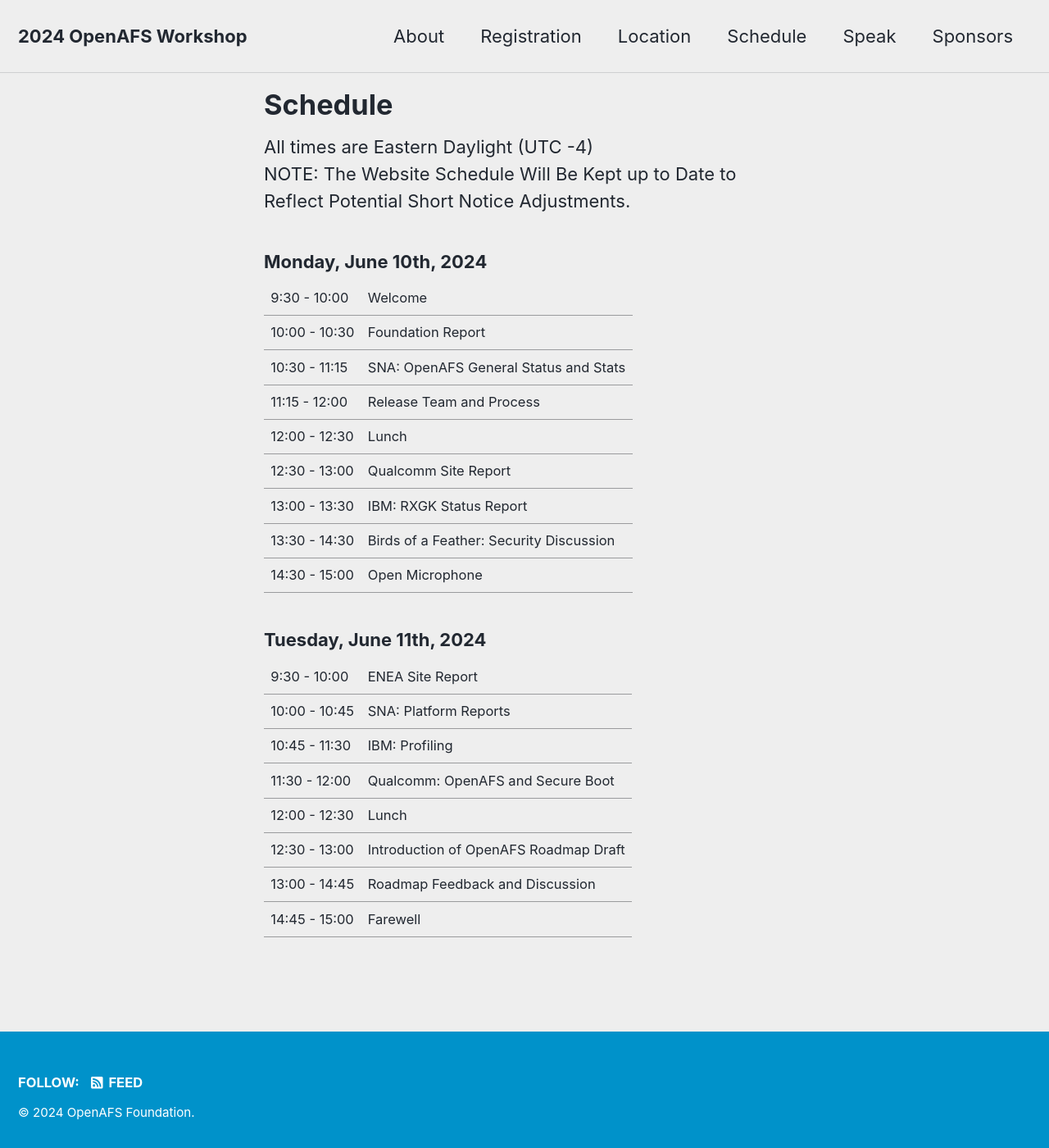
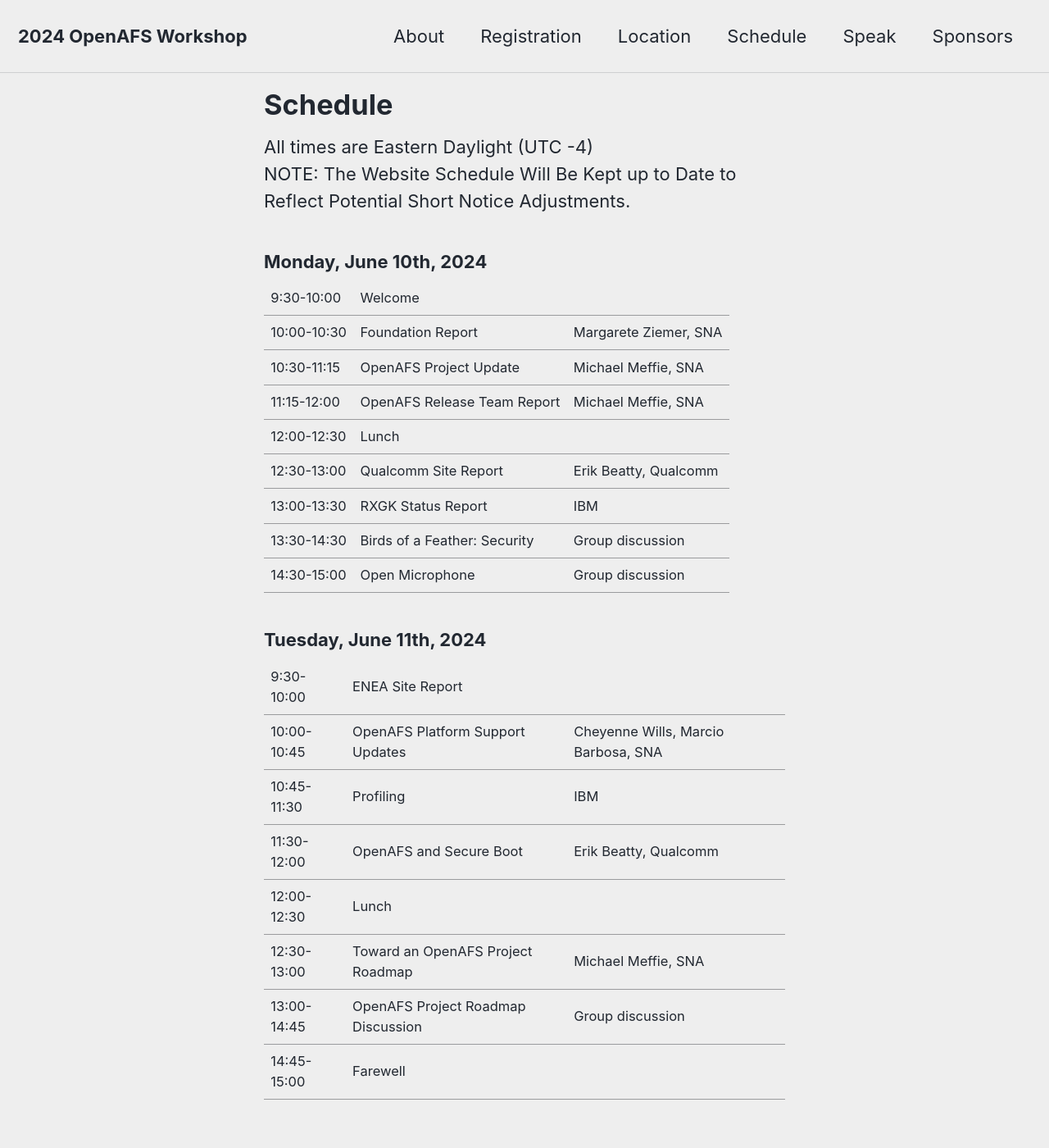
Before and after one commit to openafsfoundation/openafs-workshop.org, a Jekyll site: the page built from _pages/schedule.md, in a window 1280 px wide and 1400 px high. Shown: the whole window at 82% size. Built offline with Jekyll 4.4.1, drawn with Linux system fonts in a browser that asks for light colours; cached includes are drawn as plain includes; nearby versions of some CDN libraries.

Commit message:
2024: Add the presenter column to the schedule page
And fix the time rows while here, to avoid the weird line breaks.

```diff
--- a/_layouts/workshop/schedule.html
+++ b/_layouts/workshop/schedule.html
@@ -8,20 +8,20 @@
   <h3>{{ day.day }}</h3>
   <table class="schedule">
   {% for slot in day.slots %}
-    {% assign time = slot[0] | replace: " ", "&nbsp;" %}
-    {% assign title = slot[1] %}
-    {% assign status = slot[2] %}
-    {% assign link = title | slugify | prepend: "/talks/" | append: "/" | relative_url %}
-    {% if status contains "tentative" %}
-       {% assign title = title | prepend: "<strong>(Tentative)</strong> "%}
+    {% assign time_from = slot[0] | replace: " ", "&nbsp;" %}
+    {% assign time_to = slot[1] | replace: " ", "&nbsp;" %}
+    {% assign title = slot[2] %}
+    {% assign presenter = slot[3] %}
+    {% assign have_link = "no" %}
+    <tr>
+      <td>{{ time_from }}-{{ time_to }}</td>
+    {% if have_link == "yes" %}
+      {% assign link = title | slugify | prepend: "/talks/" | append: "/" | relative_url %}
+      <td><a class="schedule" href="{{ link }}">{{ title }}</a></td>
+    {% else %}
+      <td>{{ title }}</td>
     {% endif %}
-    <tr>
-      <td>{{ time }}</td>
-    {% if status contains "nodesc" or status == "" %}
-      <td>{{ title }}</td>
-    {% else %}
-      <td><a class="schedule" href="{{ link }}">{{ title }}</a></td>
-    {% endif %}
+      <td>{{ presenter }}</td>
     </tr>
   {% endfor %}
   </table>
--- a/_pages/schedule.md
+++ b/_pages/schedule.md
@@ -5,25 +5,25 @@
 schedule:
   - day: Monday, June 10th, 2024
     slots:
-      - ["9:30 - 10:00", "Welcome", "nodesc"]
-      - ["10:00 - 10:30", "Foundation Report", ""]
-      - ["10:30 - 11:15", "SNA: OpenAFS General Status and Stats", ""]
-      - ["11:15 - 12:00", "Release Team and Process", ""]
-      - ["12:00 - 12:30", "Lunch", ""]
-      - ["12:30 - 13:00", "Qualcomm Site Report", ""]
-      - ["13:00 - 13:30", "IBM: RXGK Status Report", ""]
-      - ["13:30 - 14:30", "Birds of a Feather: Security Discussion", ""]
-      - ["14:30 - 15:00", "Open Microphone", ""]
+      - ["9:30", "10:00", "Welcome", ""]
+      - ["10:00", "10:30", "Foundation Report", "Margarete Ziemer, SNA"]
+      - ["10:30", "11:15", "OpenAFS Project Update", "Michael Meffie, SNA"]
+      - ["11:15", "12:00", "OpenAFS Release Team Report", "Michael Meffie, SNA"]
+      - ["12:00", "12:30", "Lunch", ""]
+      - ["12:30", "13:00", "Qualcomm Site Report", "Erik Beatty, Qualcomm"]
+      - ["13:00", "13:30", "RXGK Status Report", "IBM"]
+      - ["13:30", "14:30", "Birds of a Feather: Security", "Group discussion"]
+      - ["14:30", "15:00", "Open Microphone", "Group discussion"]
   - day: Tuesday, June 11th, 2024
     slots:
-      - ["9:30 - 10:00", "ENEA Site Report", ""]
-      - ["10:00 - 10:45", "SNA: Platform Reports", ""]
-      - ["10:45 - 11:30", "IBM: Profiling", ""]
-      - ["11:30 - 12:00", "Qualcomm: OpenAFS and Secure Boot", ""]
-      - ["12:00 - 12:30", "Lunch", ""]
-      - ["12:30 - 13:00", "Introduction of OpenAFS Roadmap Draft", ""]
-      - ["13:00 - 14:45", "Roadmap Feedback and Discussion", ""]
-      - ["14:45 - 15:00", "Farewell", ""]
+      - ["9:30", "10:00", "ENEA Site Report", ""]
+      - ["10:00", "10:45", "OpenAFS Platform Support Updates", "Cheyenne Wills, Marcio Barbosa, SNA"]
+      - ["10:45", "11:30", "Profiling", "IBM"]
+      - ["11:30", "12:00", "OpenAFS and Secure Boot", "Erik Beatty, Qualcomm"]
+      - ["12:00", "12:30", "Lunch", ""]
+      - ["12:30", "13:00", "Toward an OpenAFS Project Roadmap", "Michael Meffie, SNA"]
+      - ["13:00", "14:45", "OpenAFS Project Roadmap Discussion", "Group discussion"]
+      - ["14:45", "15:00", "Farewell", ""]
 ---
 
 All times are Eastern Daylight (UTC -4) <br/>
```
